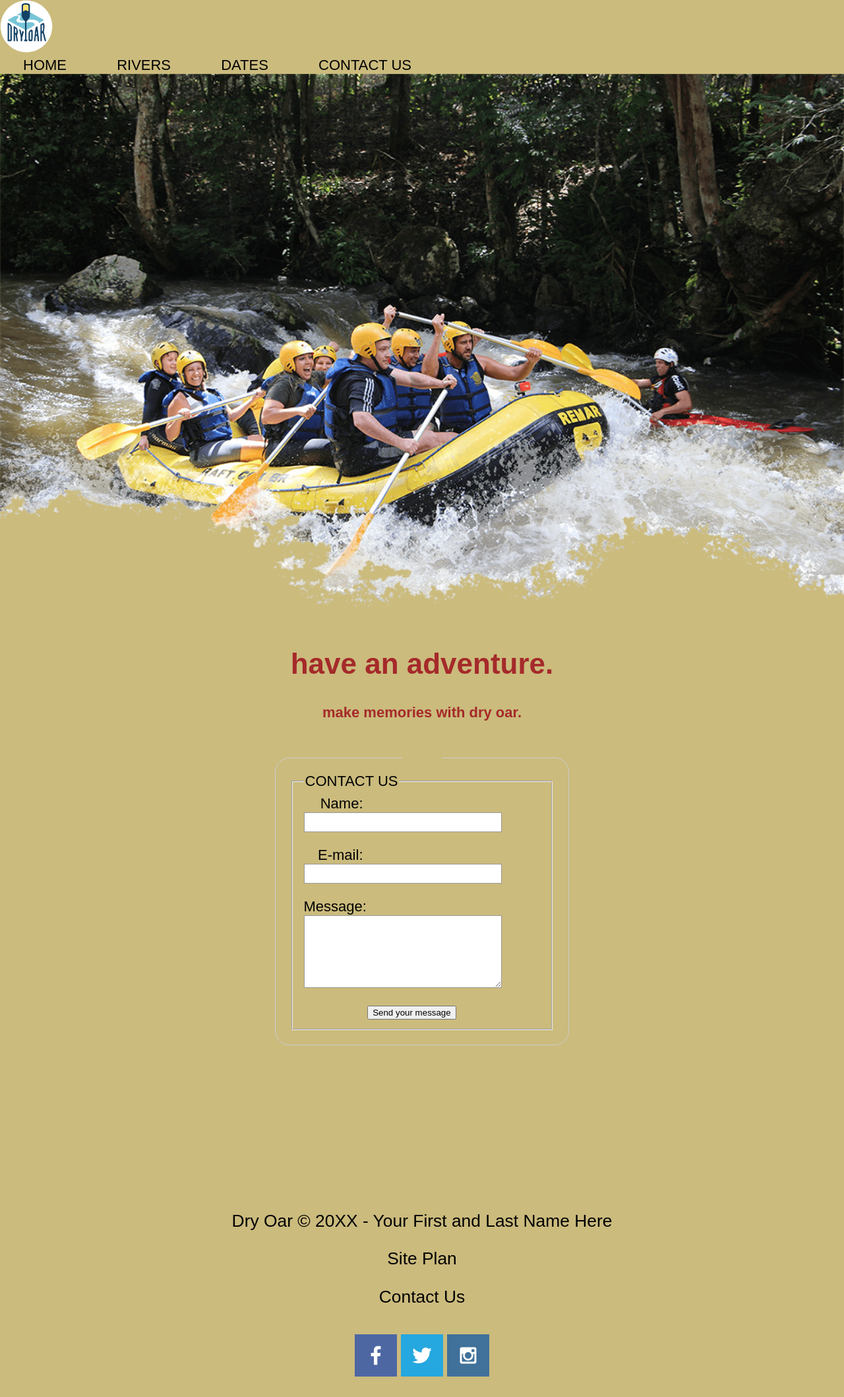
After one commit to wakwalemark/dryoar, a PHP site: page /contactus.html in a window 1280 px wide. The commit adds this page. Shown: the whole page at 66% size. Run offline with PHP 8.4, Linux system fonts and the light colour scheme; some web fonts are replaced.

Commit message:
contact page

```diff
--- /dev/null
+++ b/contactus.html
@@ -0,0 +1,101 @@
+<!DOCTYPE html>
+<html lang="en">
+<head>
+    <meta charset="UTF-8">
+    <meta http-equiv="X-UA-Compatible" content="IE=edge">
+    <meta name="viewport" content="width=device-width, initial-scale=1.0">
+    <title>
+        Contact
+    </title>
+    <link rel="stylesheet" href="styles/style.css">
+</head>
+<body>
+    <div id="content">
+        <header>
+            <a href="index.html" id="logo_link"></a>
+            <img class="logo" src="images/logo.png" alt="Dry oar logo">
+            <nav>
+                <a href="index.html">HOME</a>
+                <a href="river.html">RIVERS</a>
+                <a href="#"> DATES</a>
+                <a href="contactus.html"> CONTACT US</a>
+            </nav>
+            <div id="Hero">
+                <div id="Hero-box">
+                    <img id="hero-img" src="images/hero.png" alt="People enjoying rafting">
+                </div>
+                <section id="hero-msg">
+                    <h1 class="home-title">
+                    have an adventure.
+                    </h1>
+                    <h4>
+                    make memories with dry oar.
+                    </h4>
+                    <div class="button-box">
+                    <a class="book" href="contactus.html"></a>
+                    </div>
+                </section>
+            </div>
+            <main class="home-grid">
+                <div id="feedback"></div>
+                <form action="contactus.html" method="post">
+                    <fieldset>
+                        <legend>CONTACT US</legend>
+                        <ul>
+                            <li>
+                              <label for="name">Name:</label>
+                              <input type="text" id="name" name="user_name" />
+                            </li>
+                            <li>
+                              <label for="mail">E-mail:</label>
+                              <input type="email" id="mail" name="user_email" />
+                            </li>
+                            <li>
+                              <label for="msg">Message:</label>
+                              <textarea id="msg" name="user_message"></textarea>
+                            </li>
+                            <li class="button">
+                              <button type="submit">Send your message</button>
+                            </li>
+                        </ul>
+                    </fieldset>
+                </form>
+            </main>
+            <footer>
+                <p>Dry Oar &copy; 20XX - Your First and Last Name Here</p>
+                <p><a href="site-plan-rafting.html">Site Plan</a></p>
+                <p><a href="contactus.html">Contact Us</a></p>
+                <div class="social">
+                    <a href="https://facebook.com" target="_blank">
+                        <img src="images/facebook.png" alt="fb icon">
+                    </a>
+                    <a href="https://twitter.com" target="_blank">
+                        <img src="images/twitter.png" alt="twitter icon">
+                    </a>
+                    <a href="https://instagram.com" target="_blank">
+                        <img src="images/instagram.png" alt="instagram icon">
+                    </a>
+                </div>
+            </footer>
+        </header>
+    </div>
+</body>
+<script>
+    // get the feedback div element so we can do something with it.
+    const feedbackElement = document.getElementById('feedback');
+    // get the form so we can read what was entered in it.
+    const formElement = document.forms[0];
+    // add a 'listener' to wait for a submission of our form. When that happens run the code below.
+    formElement.addEventListener('submit', function(e) {
+        // stop the form from doing the default action.
+        e.preventDefault();
+        // set the contents of our feedback element to a message letting the user know the form was submitted successfully. Notice that we pull the name that was entered in the form to personalize the message!
+        feedbackElement.innerHTML = 'Hello '+ formElement.user_name.value +'! Thank you for your message. We will get back with you as soon as possible!';
+        // make the feedback element visible.
+        feedbackElement.style.display = "block";
+        // add a class to move everything down so our message doesn't cover it.
+        document.body.classList.toggle('moveDown');
+    });
+</script>
+
+</html>
--- a/index.html
+++ b/index.html
@@ -18,7 +18,7 @@
                 <a href="index.html">HOME</a>
                 <a href="river.html">RIVERS</a>
                 <a href="#"> DATES</a>
-                <a href="#"> CONTACT US</a>
+                <a href="contactus.html"> CONTACT US</a>
             </nav>
             <div id="Hero">
                 <div id="Hero-box">
--- a/river.html
+++ b/river.html
@@ -19,7 +19,7 @@
             <div class="rivers-nav">
                 <div class="rivers-nav-item"><a class="river-nav-a" href="index.html">HOME</a></div>
                 <div class="rivers-nav-item"><a class="river-nav-a" href="#">DATES</a></div>
-                <div class="rivers-nav-item"><a class="river-nav-a" href="#">CONTACTS</a></div>
+                <div class="rivers-nav-item"><a class="river-nav-a" href="contactus.html">CONTACTS</a></div>
                 <div class="rivers-nav-item"><a class="river-nav-a" href="#">FAQ</a></div>
             </div>
         </div>
--- a/styles/style.css
+++ b/styles/style.css
@@ -229,3 +229,81 @@ footer .social img {
     background-color: white;
     color: black;
 }
+form {
+    /* Center the form on the page */
+    margin: 0 auto;
+    width: 400px;
+    /* Form outline */
+    padding: 1em;
+    border: 1px solid #ccc;
+    border-radius: 1em;
+  }
+
+  ul {
+    list-style: none;
+    padding: 0;
+    margin: 0;
+  }
+
+  form li + li {
+    margin-top: 1em;
+  }
+
+  label {
+    /* Uniform size & alignment */
+    display: inline-block;
+    width: 90px;
+    text-align: right;
+  }
+
+  input,
+  textarea {
+    /* To make sure that all text fields have the same font settings
+       By default, textareas have a monospace font */
+    font: 1em sans-serif;
+
+    /* Uniform text field size */
+    width: 300px;
+    box-sizing: border-box;
+
+    /* Match form field borders */
+    border: 1px solid #999;
+  }
+
+  input:focus,
+  textarea:focus {
+    /* Additional highlight for focused elements */
+    border-color: #000;
+  }
+
+  textarea {
+    /* Align multiline text fields with their labels */
+    vertical-align: top;
+
+    /* Provide space to type some text */
+    height: 5em;
+  }
+
+  .button {
+    /* Align buttons with the text fields */
+    padding-left: 90px; /* same size as the label elements */
+  }
+
+  button {
+    /* This extra margin represent roughly the same space as the space
+       between the labels and their text fields */
+    margin-left: 0.5em;
+  }
+  #feedback {
+    background-color: antiquewhite;
+    position: absolute;
+    top: 0;
+    left: 0;
+    right: 0;
+    padding: .5em;
+    /* make this element invisible until we are ready for it */
+    display: none;
+}
+.moveDown {
+    margin-top: 3em;
+}
```
